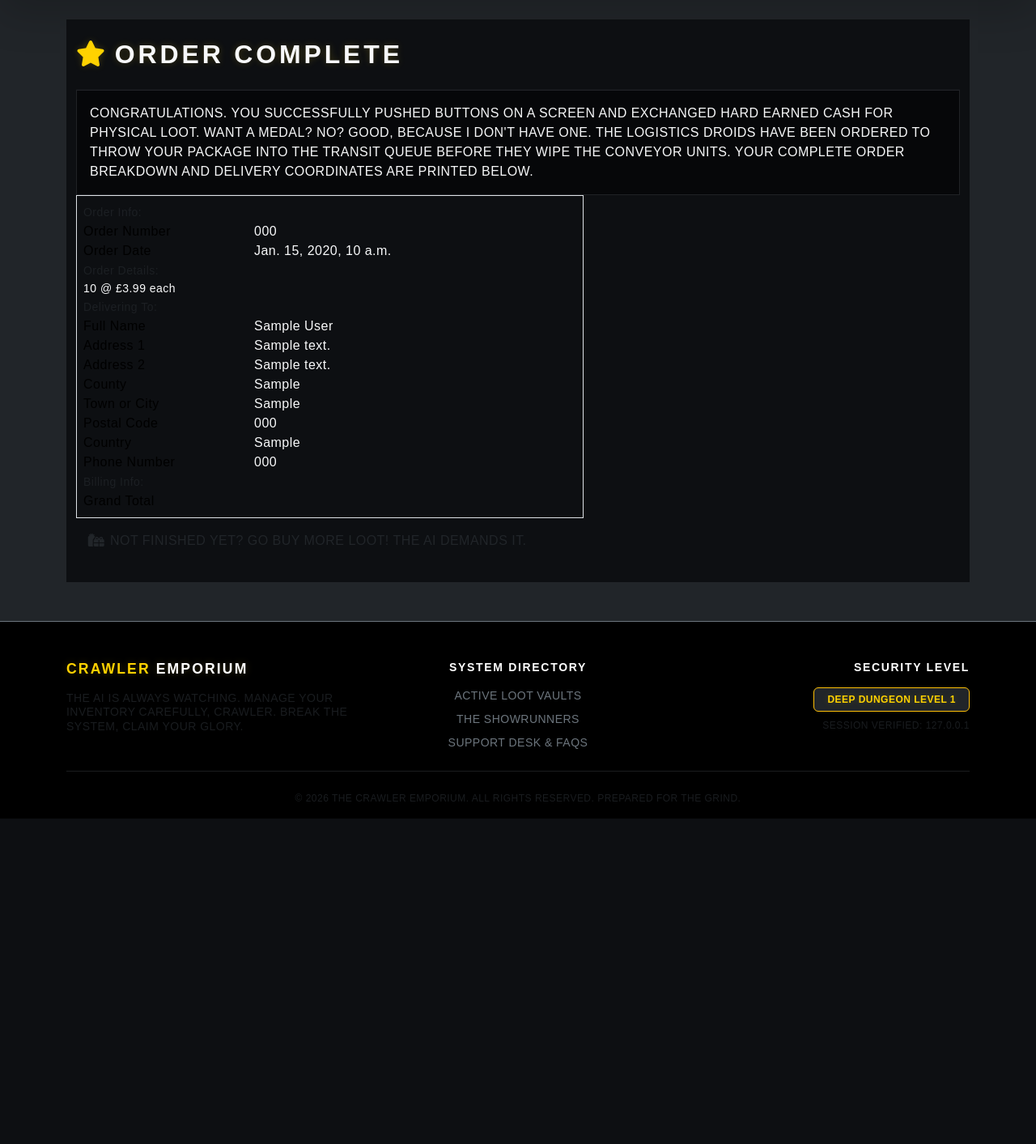
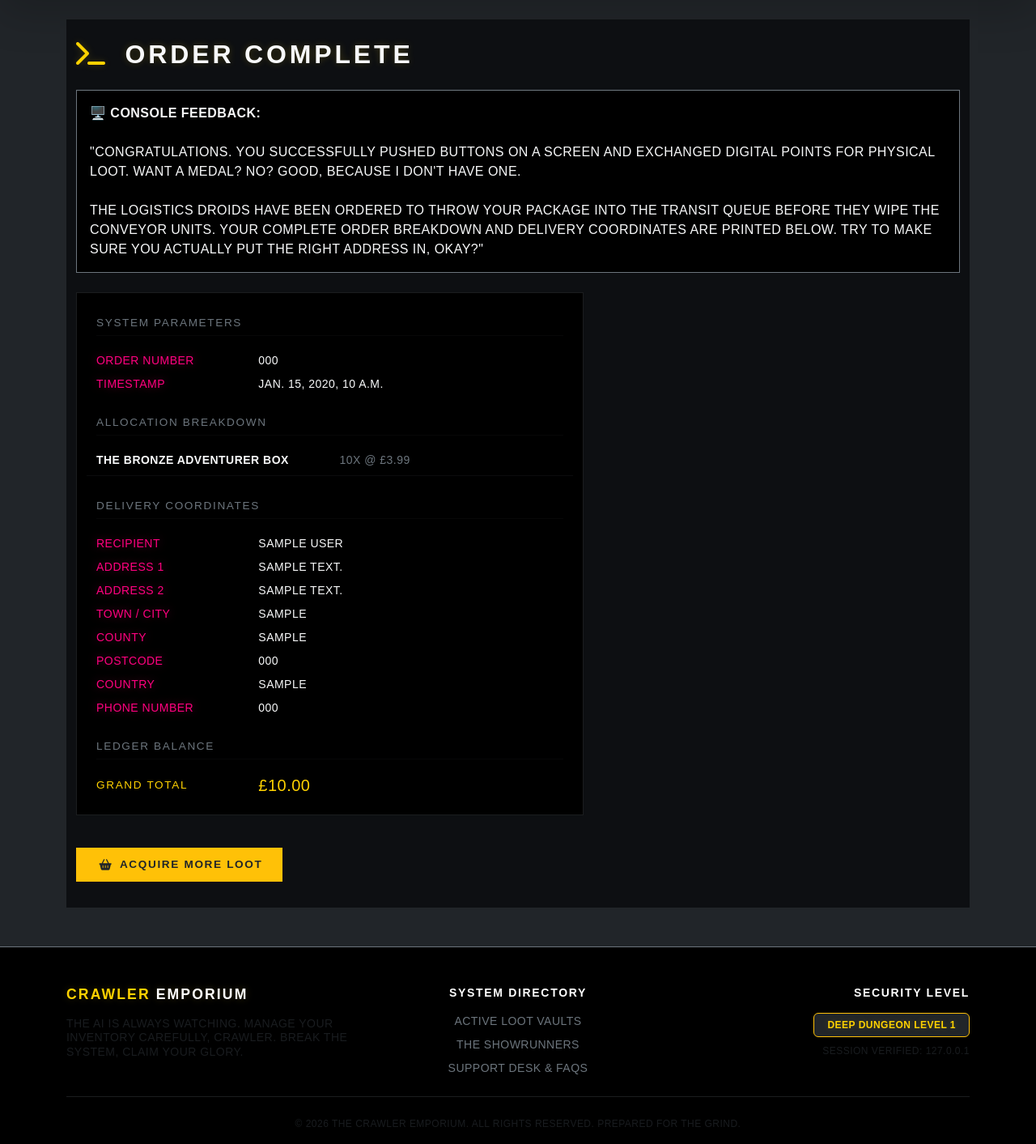
Before and after one commit to MrsG33k/CI-MS4-CrawlerEmporium, a Django app: page /checkout/checkout_success/000 in a window 1280 px wide. Shown: the part 157-1570 px from the top of the page at 81% size. Before the commit the page ends 1168 px from the top, so only its background shows below. Run offline with Django 5.2, Linux system fonts and the light colour scheme; data comes from the database, SQL or seed files in the repository; tables that the repository leaves empty hold one stand-in row (values such as "Sample post"); some libraries are stand-ins or nearby versions; some web fonts are replaced.

Commit message:
Edit: Updated the styling on checkout_success.

```diff
--- a/checkout/templates/checkout/checkout_success.html
+++ b/checkout/templates/checkout/checkout_success.html
@@ -18,167 +18,182 @@
         <div class="row">
             <div class="col">
                 <h2 class="logo-font mb-4 text-uppercase text-light backpack-title">
-                    <i class="fas fa-star me-2 text-warning"></i>Order Complete
+                    <i class="fas fa-terminal me-2 text-warning"></i> Order Complete
                 </h2>
                 <hr class="border-secondary border-opacity-25">
-                <p class="font-sub text-light bg-black bg-opacity-50 p-3 border border-secondary border-opacity-25 rounded-0">Congratulations. You successfully pushed buttons on a screen and exchanged hard earned cash for physical loot. Want a medal? No? Good, because I don't have one.
-                    The logistics droids have been ordered to throw your package into the transit queue before they wipe the conveyor units. Your complete order breakdown and delivery coordinates are printed below.</p>
+                <p class="font-sub text-light bg-black bg-opacity-60 p-3 border border-secondary border-opacity-30 rounded-0 tracking-wide">
+                    <strong>🖥️ CONSOLE FEEDBACK: </strong><br><br>
+                    "Congratulations. You successfully pushed buttons on a screen and exchanged digital points for physical loot. Want a medal? No? Good, because I don't have one.<br><br>
+                    The logistics droids have been ordered to throw your package into the transit queue before they wipe the conveyor units. Your complete order breakdown and delivery coordinates are printed below. Try to make sure you actually put the right address in, okay?"
+                </p>
             </div>
         </div>
 
-        <div class="row">
+        <div class="row mt-4">
             <div class="col-12 col-lg-7">
-                <div class="order-confirmation-wrapper p-2 border">
-                    <div class="row">
+                <div class="order-confirmation-wrapper p-4 bg-black bg-opacity-20 border border-secondary border-opacity-25 mb-4">
+
+                    <div class="row mb-3">
                         <div class="col">
-                            <small class="text-muted">Order Info:</small>
+                            <small class="text-secondary font-nav text-uppercase tracking-wider">System Parameters</small>
+                            <hr class="border-secondary border-opacity-25 my-1">
                         </div>
                     </div>
 
-                    <div class="row">
+                    <div class="row align-items-center mb-2">
                         <div class="col-12 col-md-4">
-                            <p class="mb-0 text-black font-weight-bold">Order Number</p>
+                            <p class="mb-0 text-pink-system font-sub small text-uppercase font-weight-bold">Order Number</p>
                         </div>
                         <div class="col-12 col-md-8 text-md-right">
-                            <p class="mb-0">{{ order.order_number }}</p>
+                            <p class="mb-0 text-light font-sub small text-break">{{ order.order_number }}</p>
                         </div>
                     </div>
 
-                    <div class="row">
+                    <div class="row align-items-center mb-4">
                         <div class="col-12 col-md-4">
-                            <p class="mb-0 text-black font-weight-bold">Order Date</p>
+                            <p class="mb-0 text-pink-system font-sub small text-uppercase font-weight-bold">Timestamp</p>
                         </div>
                         <div class="col-12 col-md-8 text-md-right">
-                            <p class="mb-0">{{ order.date }}</p>
+                            <p class="mb-0 text-light font-sub small">{{ order.date }}</p>
                         </div>
                     </div>
 
-                    <div class="row">
+                    <div class="row mb-3">
                         <div class="col">
-                            <small class="text-muted">Order Details:</small>
+                            <small class="text-secondary font-nav text-uppercase tracking-wider">Allocation Breakdown</small>
+                            <hr class="border-secondary border-opacity-25 my-1">
                         </div>
                     </div>
 
                     {% for item in order.lineitems.all %}
-                    <div class="row">
-                        <div class="col-12 col-md-8 text-md-right">
-                            <p class="small mb-0">{{ item.quantity }} @ £{{ item.product.price }} each</p>
+                    <div class="row align-items-center mb-2 border-bottom border-secondary border-opacity-10 pb-2">
+                        <div class="col-12 col-md-6">
+                            <p class="mb-0 text-light font-sub small">
+                                <strong>{{ item.product.name }}</strong>
+                            </p>
+                        </div>
+                        <div class="col-12 col-md-6 text-md-right">
+                            <p class="mb-0 text-secondary font-sub small">
+                                {{ item.quantity }}x @ £{{ item.product.price|floatformat:2 }}
+                            </p>
                         </div>
                     </div>
                     {% endfor %}
 
-                    <div class="row">
+                    <div class="row mb-3 mt-4">
                         <div class="col">
-                            <small class="text-muted">Delivering To:</small>
+                            <small class="text-secondary font-nav text-uppercase tracking-wider">Delivery Coordinates</small>
+                            <hr class="border-secondary border-opacity-25 my-1">
                         </div>
                     </div>
 
-                    <div class="row">
+                    <div class="row mb-2">
                         <div class="col-12 col-md-4">
-                            <p class="mb-0 text-black font-weight-bold">Full Name</p>
+                            <p class="mb-0 text-pink-system font-sub small text-uppercase font-weight-bold">Recipient</p>
                         </div>
                         <div class="col-12 col-md-8 text-md-right">
-                            <p class="mb-0">{{ order.full_name }}</p>
+                            <p class="mb-0 text-light font-sub small">{{ order.full_name }}</p>
                         </div>
                     </div>
 
-                    <div class="row">
+                    <div class="row mb-2">
                         <div class="col-12 col-md-4">
-                            <p class="mb-0 text-black font-weight-bold">Address 1</p>
+                            <p class="mb-0 text-pink-system font-sub small text-uppercase font-weight-bold">Address 1</p>
                         </div>
                         <div class="col-12 col-md-8 text-md-right">
-                            <p class="mb-0">{{ order.street_address1 }}</p>
+                            <p class="mb-0 text-light font-sub small">{{ order.street_address1 }}</p>
                         </div>
                     </div>
 
                     {% if order.street_address2 %}
-                    <div class="row">
+                    <div class="row mb-2">
                         <div class="col-12 col-md-4">
-                            <p class="mb-0 text-black font-weight-bold">Address 2</p>
+                            <p class="mb-0 text-pink-system font-sub small text-uppercase font-weight-bold">Address 2</p>
                         </div>
                         <div class="col-12 col-md-8 text-md-right">
-                            <p class="mb-0">{{ order.street_address2 }}</p>
+                            <p class="mb-0 text-light font-sub small">{{ order.street_address2 }}</p>
                         </div>
                     </div>
                     {% endif %}
 
-                    {% if order.county %}
-                    <div class="row">
+                    <div class="row mb-2">
                         <div class="col-12 col-md-4">
-                            <p class="mb-0 text-black font-weight-bold">County</p>
+                            <p class="mb-0 text-pink-system font-sub small text-uppercase font-weight-bold">Town / City</p>
                         </div>
                         <div class="col-12 col-md-8 text-md-right">
-                            <p class="mb-0">{{ order.county }}</p>
+                            <p class="mb-0 text-light font-sub small">{{ order.town_or_city }}</p>
+                        </div>
+                    </div>
+
+                    {% if order.county %}
+                    <div class="row mb-2">
+                        <div class="col-12 col-md-4">
+                            <p class="mb-0 text-pink-system font-sub small text-uppercase font-weight-bold">County</p>
+                        </div>
+                        <div class="col-12 col-md-8 text-md-right">
+                            <p class="mb-0 text-light font-sub small">{{ order.county }}</p>
                         </div>
                     </div>
                     {% endif %}
 
-                    <div class="row">
+                    <div class="row mb-2">
                         <div class="col-12 col-md-4">
-                            <p class="mb-0 text-black font-weight-bold">Town or City</p>
+                            <p class="mb-0 text-pink-system font-sub small text-uppercase font-weight-bold">Postcode</p>
                         </div>
                         <div class="col-12 col-md-8 text-md-right">
-                            <p class="mb-0">{{ order.town_or_city }}</p>
+                            <p class="mb-0 text-light font-sub small">{{ order.postcode }}</p>
                         </div>
                     </div>
 
-                    {% if order.postcode %}
-                    <div class="row">
+                    <div class="row mb-2">
                         <div class="col-12 col-md-4">
-                            <p class="mb-0 text-black font-weight-bold">Postal Code</p>
+                            <p class="mb-0 text-pink-system font-sub small text-uppercase font-weight-bold">Country</p>
                         </div>
                         <div class="col-12 col-md-8 text-md-right">
-                            <p class="mb-0">{{ order.postcode }}</p>
-                        </div>
-                    </div>
-                    {% endif %}
-
-                    <div class="row">
-                        <div class="col-12 col-md-4">
-                            <p class="mb-0 text-black font-weight-bold">Country</p>
-                        </div>
-                        <div class="col-12 col-md-8 text-md-right">
-                            <p class="mb-0">{{ order.country }}</p>
+                            <p class="mb-0 text-light font-sub small">{{ order.country }}</p>
                         </div>
                     </div>
 
-                    <div class="row">
+                    <div class="row mb-4">
                         <div class="col-12 col-md-4">
-                            <p class="mb-0 text-black font-weight-bold">Phone Number</p>
+                            <p class="mb-0 text-pink-system font-sub small text-uppercase font-weight-bold">Phone Number</p>
                         </div>
                         <div class="col-12 col-md-8 text-md-right">
-                            <p class="mb-0">{{ order.phone_number }}</p>
+                            <p class="mb-0 text-light font-sub small">{{ order.phone_number }}</p>
                         </div>
                     </div>
 
-                    <div class="row">
+                    <div class="row mb-3">
                         <div class="col">
-                            <small class="text-muted">Billing Info:</small>
+                            <small class="text-secondary font-nav text-uppercase tracking-wider">Ledger Balance</small>
+                            <hr class="border-secondary border-opacity-25 my-1">
                         </div>
                     </div>
 
-                    <div class="row">
+                    <div class="row align-items-center">
                         <div class="col-12 col-md-4">
-                            <p class="mb-0 text-black font-weight-bold">Grand Total</p>
+                            <p class="mb-0 text-warning font-nav text-uppercase tracking-wider font-weight-bold">Grand Total</p>
                         </div>
                         <div class="col-12 col-md-8 text-md-right">
-                            <p class="mb-0">{{ order.total }}</p>
+                            <p class="mb-0 text-warning font-sub font-weight-bold h5">£{{ order.grand_total|floatformat:2 }}</p>
                         </div>
                     </div>
                 </div>
             </div>
         </div>
 
-        <div class="row">
-			<div class="col-12 col-lg-7 text-right">
-				<a href="{% url 'products' %}" class="btn btn-black rounded-0 my-2">
-					<span class="icon mr-2">
-						<i class="fas fa-gifts"></i>
-					</span>
-					<span class="text-uppercase">Not finished yet? Go buy more loot! The AI demands it.</span>
-				</a>
-			</div>
-		</div>
+        <div class="row mt-2">
+            <div class="col-12 col-lg-7 text-right">
+                {% if from_profile %}
+                    <a href="{% url 'profile' %}" class="btn btn-outline-secondary font-nav text-uppercase tracking-wider rounded-0 px-3 py-2 btn-sm my-2">
+                        <span class="icon mr-2"><i class="fas fa-arrow-left"></i></span> Return to Terminal Log
+                    </a>
+                {% else %}
+                    <a href="{% url 'products' %}" class="btn btn-warning font-nav text-uppercase text-dark fw-bold tracking-wider rounded-0 px-4 py-2 btn-sm my-2">
+                        <span class="icon mr-2"><i class="fas fa-shopping-basket"></i></span> Acquire More Loot
+                    </a>
+                {% endif %}
+            </div>
+        </div>
     </div>
-</div>
 {% endblock %}
```
